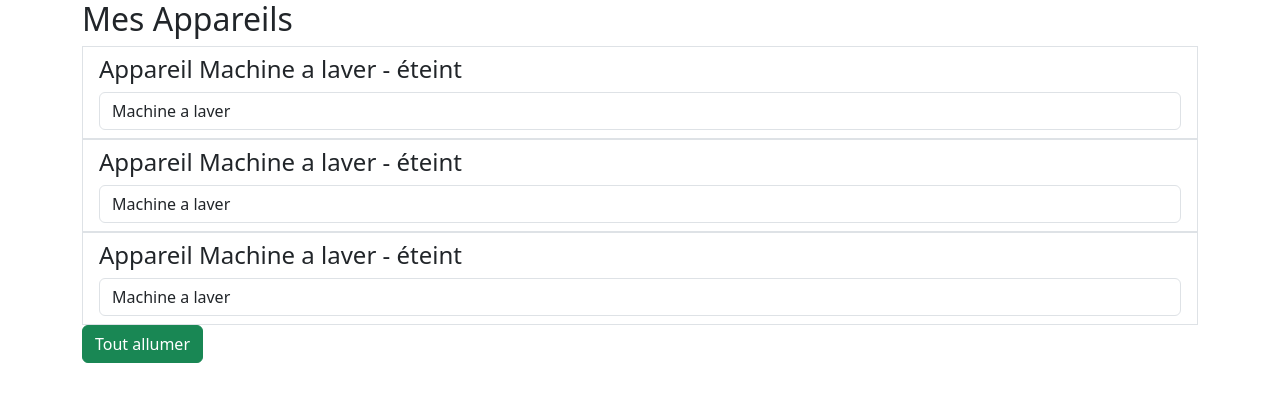
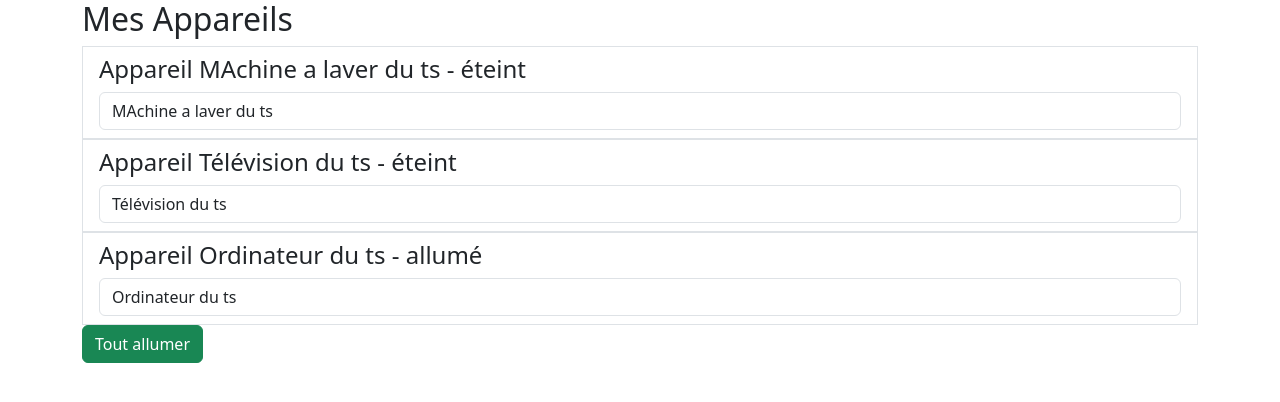
Before and after one commit to garnierpascalweb/angular-formation, an Angular app in the folder mon-projet-angular/: page / in a window 1280 px wide. Shown: the top 402 px of the page. Built offline with nearby package versions, Linux system fonts and the light colour scheme.

Commit message:
31:30 36:45 - liaison de données - decorateur input

```diff
--- a/mon-projet-angular/src/app/app.component.html
+++ b/mon-projet-angular/src/app/app.component.html
@@ -3,9 +3,9 @@
     <div class="col-xs-12">
       <h2>Mes Appareils</h2>
       <ul class="list-group">
-        <app-appareil></app-appareil>
-        <app-appareil></app-appareil>
-        <app-appareil></app-appareil>
+        <app-appareil [appareilName]="appareilOne" [appareilStatus]="'éteint'"></app-appareil>
+        <app-appareil [appareilName]="appareilTwo" [appareilStatus]="'éteint'"></app-appareil>
+        <app-appareil [appareilName]="appareilThree" [appareilStatus]="'allumé'"></app-appareil>
       </ul>
       <button class="btn btn-success"
       [disabled]="!isAuth"
--- a/mon-projet-angular/src/app/app.component.ts
+++ b/mon-projet-angular/src/app/app.component.ts
@@ -11,6 +11,9 @@
    * Booleen - est authentifié
    */
   isAuth = false;
+  appareilOne = 'MAchine a laver du ts';
+  appareilTwo = 'Télévision du ts';
+  appareilThree = 'Ordinateur du ts';
 
   /**
    * Executé au moment de la cration du component
--- a/mon-projet-angular/src/app/appareil/appareil.component.ts
+++ b/mon-projet-angular/src/app/appareil/appareil.component.ts
@@ -1,4 +1,4 @@
-import { Component, OnInit } from '@angular/core';
+import { Component, Input, OnInit } from '@angular/core';
 
 @Component({
   selector: 'app-appareil',
@@ -6,10 +6,14 @@
   styleUrls: ['./appareil.component.scss']
 })
 export class AppareilComponent implements OnInit {
-  appareilName = 'Machine a laver';
-  appareilStatus = 'éteint';
+  // appareilName = 'Machine a laver';
+  @Input() appareilName: string;
+  @Input() appareilStatus: string;
 
-  constructor() { }
+  constructor() {
+    this.appareilName='';
+    this.appareilStatus = '';
+  }
 
   ngOnInit(): void {
   }
```
